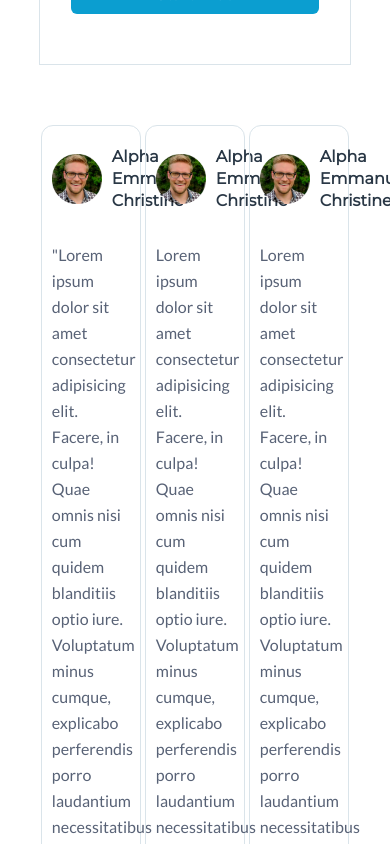
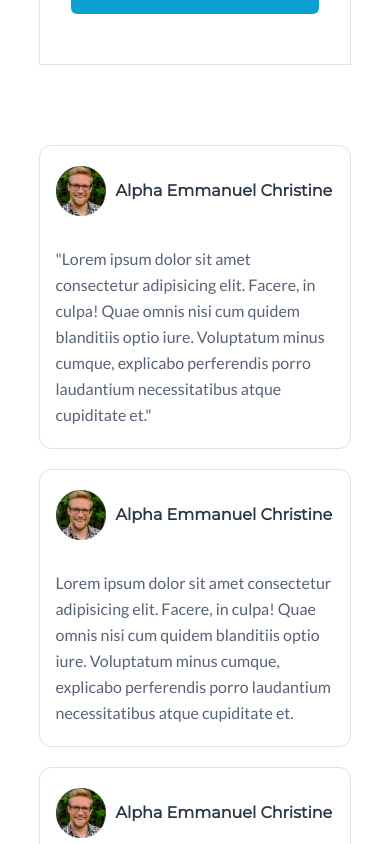
Before and after one commit to ealpha072/next_js_app, a Next.js app: page /routes/pricing in a window 390 px wide. Shown: the part 3360-4204 px from the top of the page. Built offline with nearby package versions, Linux system fonts and the light colour scheme.

Commit message:
Responsinve design for testimonials

```diff
--- a/src/pages/routes/pricing.module.css
+++ b/src/pages/routes/pricing.module.css
@@ -338,4 +338,17 @@
         width: 100%;
         margin: 10px auto;
     }
+
+    .testimonials{
+        flex-direction: column;
+    }
+
+    .testimonials > div{
+        width: 100%;
+        margin-top: 20px;
+    }
+
+    .innerChild{
+        width: 90%;
+    }
 }
```
